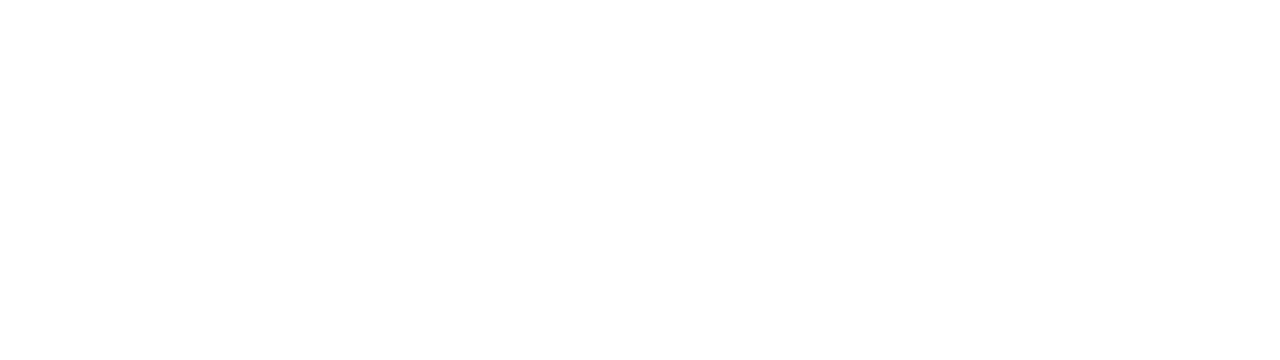
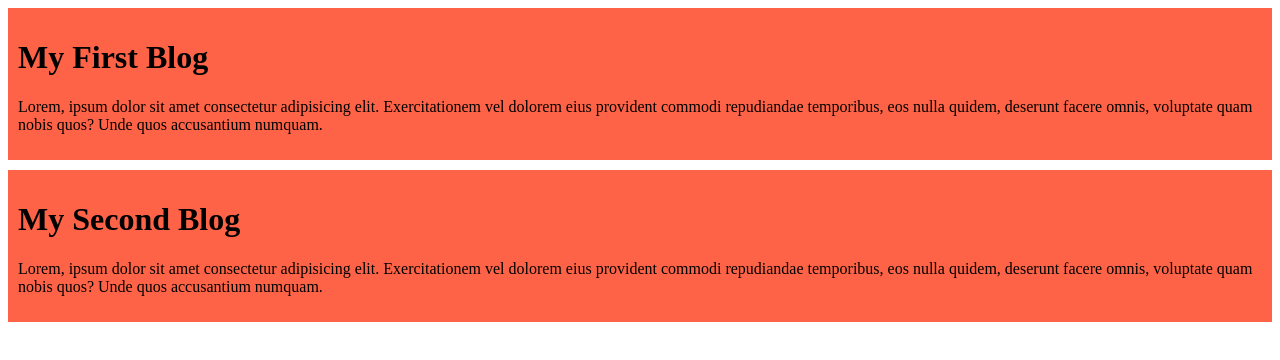
Before and after one commit to sony7669/my-simple-website, a plain HTML site: page index.html in a window 1280 px wide. Drawn offline with Linux system fonts and the light colour scheme.

Commit message:
added my first blog

```diff
--- /dev/null
+++ b/Style/blog.css
@@ -0,0 +1,5 @@
+div{
+    background-color: tomato;
+    padding: 10px;
+    margin-bottom: 10px;
+}
--- a/index.html
+++ b/index.html
@@ -4,8 +4,16 @@
     <meta charset="UTF-8">
     <meta name="viewport" content="width=device-width, initial-scale=1.0">
     <title>My Simple Website</title>
+    <link rel="stylesheet" href="Style/blog.css">
 </head>
 <body>
-
+    <div>
+        <h1>My First Blog</h1>
+        <p>Lorem, ipsum dolor sit amet consectetur adipisicing elit. Exercitationem vel dolorem eius provident commodi repudiandae temporibus, eos nulla quidem, deserunt facere omnis, voluptate quam nobis quos? Unde quos accusantium numquam.</p>
+    </div>
+    <div>
+        <h1>My Second Blog</h1>
+        <p>Lorem, ipsum dolor sit amet consectetur adipisicing elit. Exercitationem vel dolorem eius provident commodi repudiandae temporibus, eos nulla quidem, deserunt facere omnis, voluptate quam nobis quos? Unde quos accusantium numquam.</p>
+    </div>
 </body>
 </html>
```
